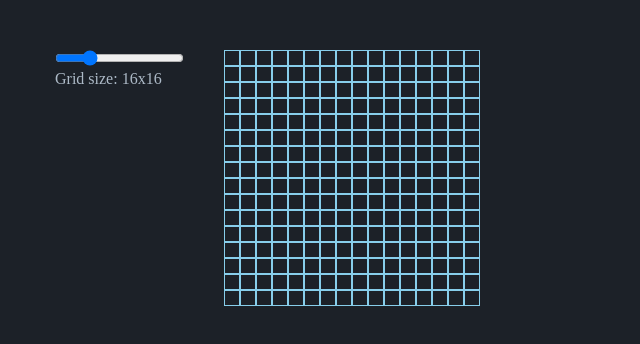
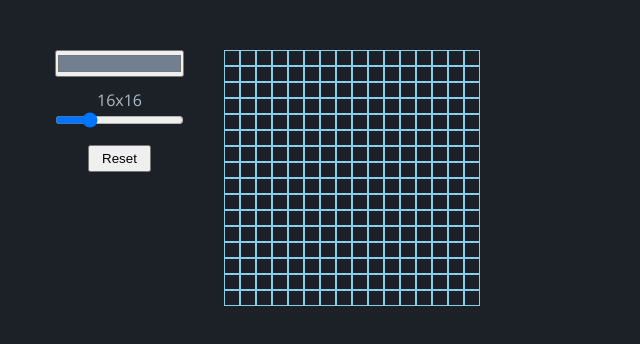
Before and after one commit to tapsu01/etch-a-sketch, a plain HTML site: page index.html in a window 1280 px wide. Shown: the whole page, without its empty margins (0-640 px from the left). Drawn offline with nearby package versions, Linux system fonts and the light colour scheme.

Commit message:
Feat: Integrate reset button and input color

```diff
--- a/index.html
+++ b/index.html
@@ -3,13 +3,33 @@
   <head>
     <meta charset="UTF-8" />
     <title>ETCH-A-SKETCH</title>
+    <link rel="preconnect" href="https://fonts.googleapis.com" />
+    <link rel="preconnect" href="https://fonts.gstatic.com" crossorigin />
+    <link
+      href="https://fonts.googleapis.com/css2?family=Open+Sans:wght@400;500&display=swap"
+      rel="stylesheet"
+    />
     <link rel="stylesheet" href="styles.css" />
   </head>
   <body>
     <div class="wrapper">
       <aside class="sidebar">
-        <input type="range" min="1" max="64" value="16" id="slider-range" />
-        <p id="grid-size-output">Grid size: <span></span></p>
+        <div class="group">
+          <input
+            type="color"
+            id="hover-color"
+            class="hover-color w-fit"
+            name="hover-color"
+            value="#708090"
+          />
+        </div>
+        <div class="group">
+          <p class="ta-center" id="grid-size-output"><span></span></p>
+          <input type="range" min="1" max="64" value="16" id="slider-range" />
+        </div>
+        <div class="group ta-center">
+          <button class="btn-reset" type="button">Reset</button>
+        </div>
       </aside>
       <div class="primary"></div>
     </div>
--- a/script.js
+++ b/script.js
@@ -1,11 +1,19 @@
 const container = document.querySelector('.primary');
 const sliderRange = document.querySelector('#slider-range');
 const gridSizeOutput = document.querySelector('#grid-size-output');
+const btnReset = document.querySelector('.btn-reset');
+const hoverCover = document.querySelector('.hover-color');
 let grid = sliderRange.value;
 
 sliderRange.addEventListener('input', function () {
   grid = this.value;
   showGridSize();
+});
+
+btnReset.addEventListener('click', function () {
+  document.querySelectorAll('.square').forEach(function (el) {
+    el.style.backgroundColor = 'transparent';
+  });
 });
 
 sliderRange.addEventListener('change', init);
@@ -37,7 +45,7 @@ function addGridItemEvent() {
   const squares = document.querySelectorAll('.square');
   squares.forEach(function (el) {
     el.addEventListener('mouseover', function () {
-      this.classList.add('bg-gray');
+      this.style.backgroundColor = hoverCover.value;
     });
   });
 }
--- a/styles.css
+++ b/styles.css
@@ -6,6 +6,7 @@
 body {
   color: #adbac7;
   background-color: #1c2128;
+  font-family: 'Open Sans', sans-serif;
   font-size: 16px;
 }
 
@@ -15,12 +16,15 @@ body {
 }
 
 .sidebar {
-  /* background-color: #22272e; */
   padding-right: 40px;
 }
 
 .primary {
   flex: 1;
+}
+
+.btn-reset {
+  padding: 4px 12px;
 }
 
 .square {
@@ -34,6 +38,10 @@ body {
   background-color: slategray;
 }
 
+.group {
+  margin-bottom: 12px;
+}
+
 .d-flex {
   display: flex;
 }
@@ -42,6 +50,14 @@ body {
   flex-direction: row;
 }
 
+.ta-center {
+  text-align: center;
+}
+
+.w-fit {
+  width: 100%;
+}
+
 @media screen and (min-width: 1170px) {
   .wrapper {
     width: 1170px;
```
